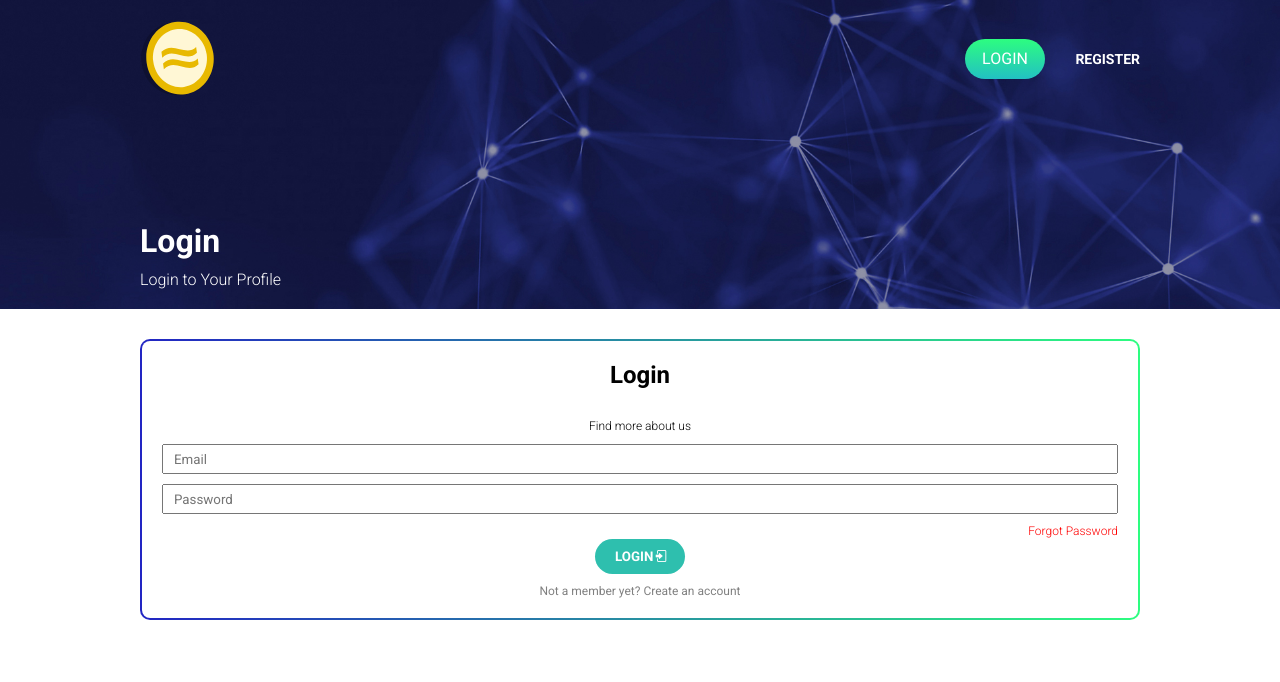
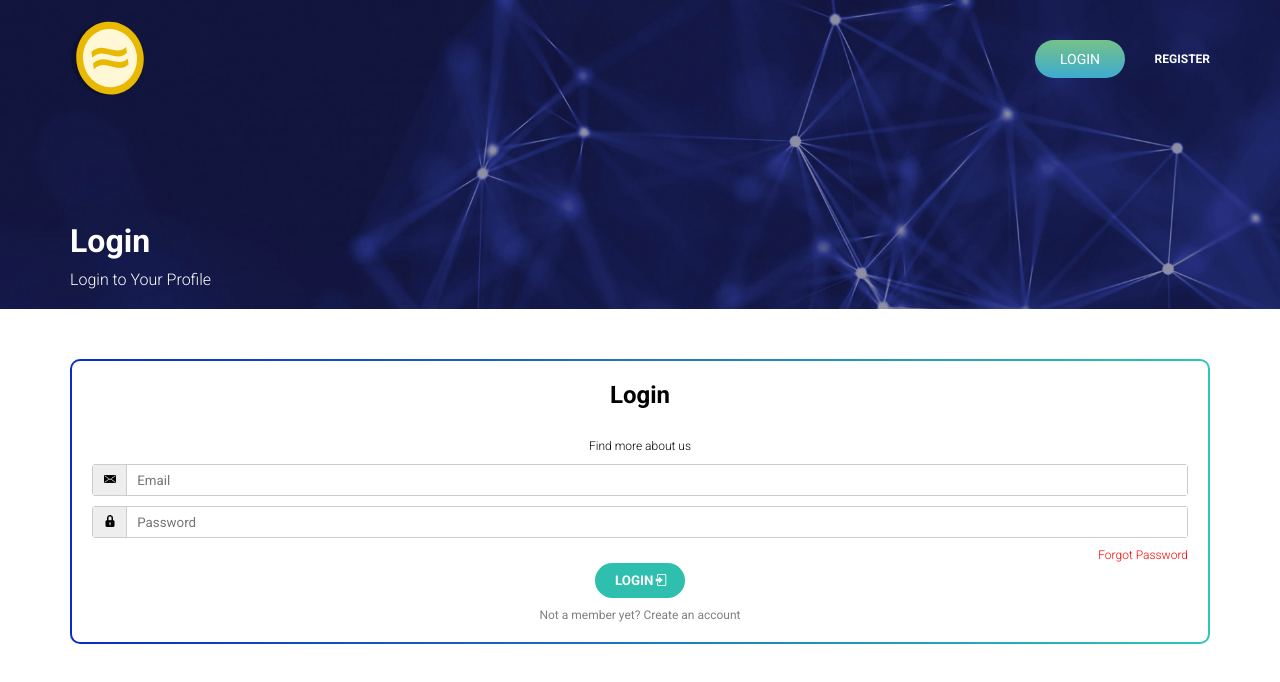
Before and after one commit to KirillTsonev/task-1-2-js, a plain HTML site: page test1/src/index.html in a window 1280 px wide. Drawn offline with Linux system fonts and the light colour scheme.

Commit message:
Header and Body

```diff
--- a/test1/src/index.html
+++ b/test1/src/index.html
@@ -27,8 +27,14 @@
                 <h2>Login</h2>
                 <a href="#" class="more">Find more about us</a>
                 <form>
-                    <input type="email" name="email" placeholder="Email" required>
-                    <input type="text" name="password" placeholder="Password" required>
+                    <div class="inputContainer">
+                        <div class="inputIcon"><img src="../src/icons/letter.png" alt="Letter"></div>
+                        <input type="email" name="email" placeholder="Email" required class="email">
+                    </div>
+                    <div class="inputContainer">
+                        <div class="inputIcon"><img src="../src/icons/lock.png" alt="Lock"></div>
+                        <input type="text" name="password" placeholder="Password" required class="password">
+                    </div>
                 </form>
                 <a href="#" class="passReset">Forgot Password</a>
                 <button class="submitLogin">LOGIN</button>
--- a/test1/src/sass/style.sass
+++ b/test1/src/sass/style.sass
@@ -12,7 +12,7 @@
     display: flex
     justify-content: space-between
     align-items: center
-    width: 1000px
+    width: 1140px
     margin: 0 auto
     color: white
 
@@ -32,20 +32,21 @@
     color: white
 
 .login
-    width: 80px
-    height: 40px
-    line-height: 40px
+    width: 90px
+    height: 38px
+    line-height: 38px
     text-align: center
     border-radius: 20px
-    background: linear-gradient(0deg, rgba(34,193,195,1) 0%, rgba(45,253,128,1) 100%)
+    background: linear-gradient(0deg, #3DABD0 0%, #75C189 100%)
+    font-size: 14px
 
 .register
-    font-size: 14px
+    font-size: 12px
     font-weight: 600
     user-select: none
 
 .sectionHeader
-    width: 1000px
+    width: 1140px
     margin: 0 auto
     color: white
     margin-top: 125px
@@ -55,13 +56,14 @@
     margin-top: 10px
 
 .loginSection
-    padding: 30px
+    padding-top: 50px
+    padding-bottom: 280px
 
 .loginBody
-    width: 1000px
+    width: 1140px
     margin: 0 auto
     padding: 20px
-    background: linear-gradient(white, white) padding-box, linear-gradient(90deg, rgba(34,37,195,1) 0%, rgba(45,253,128,1) 100%) border-box
+    background: linear-gradient(white, white) padding-box, linear-gradient(90deg, #0A2AC7 0%, #2EC6B5 100%) border-box
     border-radius: 10px
     border: 2px solid transparent
     text-align: center
@@ -74,11 +76,27 @@
     font-weight: 300
     font-size: 12px
 
-input
+.inputContainer
+    display: flex
+    align-items: center
+    border: 1px solid #CCCCCC
+    margin-top: 10px
+    border-radius: 3px
+
+.inputIcon
+    height: 30px
+    width: 35px
+    padding: 5px
+    background: #EEEEEE
+    border-right: 1px solid #CCCCCC
+    img
+        height: 12px
+
+.email, .password
     height: 30px
     padding: 10px
     width: 100%
-    margin-top: 10px
+    border: none
 
 .passReset
     display: inline-block
```
Also changed, not shown: test1/src/css/style.min.css.
